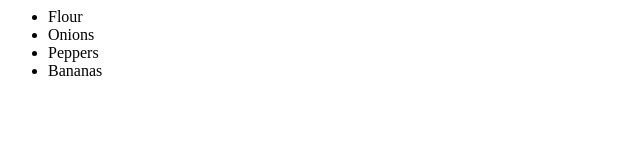
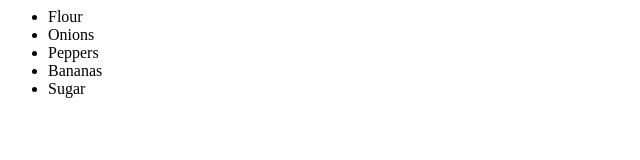
Before and after one commit to aryazar86/shoppinglist, a plain HTML site: page index.html in a window 1280 px wide. Shown: the full height of the page, 0-640 px from the left. Drawn offline with Linux system fonts and the light colour scheme.

Commit message:
Adding sugar to our list

```diff
--- a/index.html
+++ b/index.html
@@ -5,6 +5,7 @@
 			<li>Onions</li>
 			<li>Peppers</li>
 			<li>Bananas</li>
+			<LI>Sugar</li>
 		</ul>
 	</body>
 </html>
```
